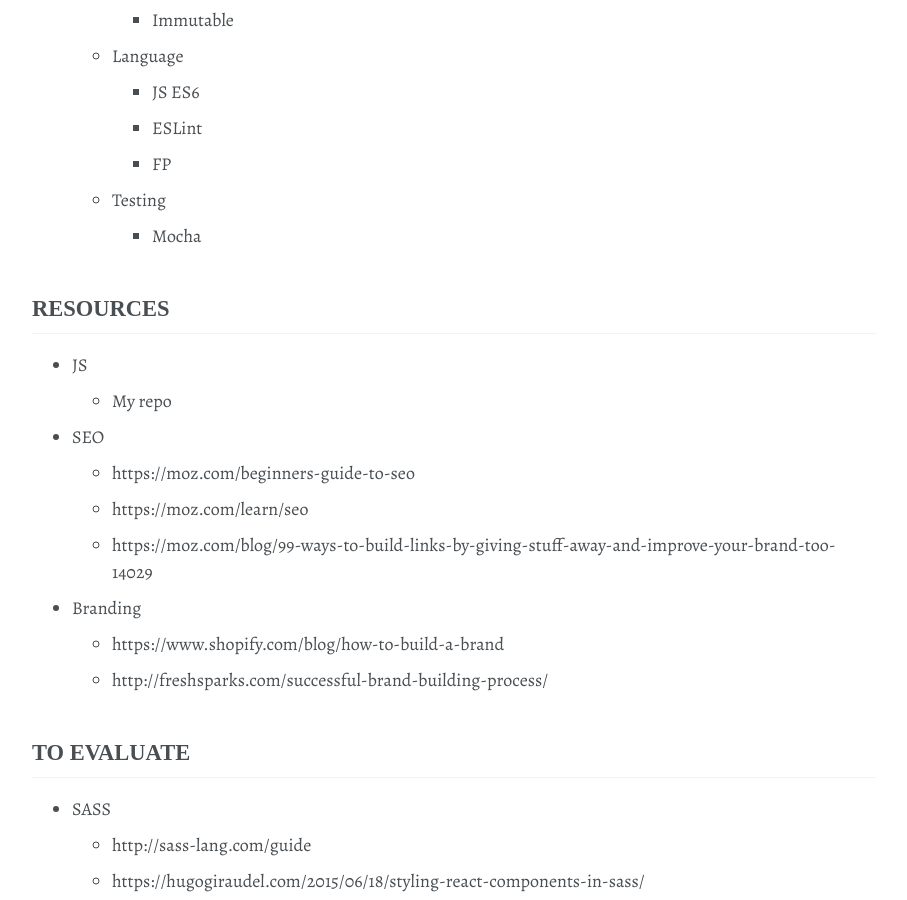
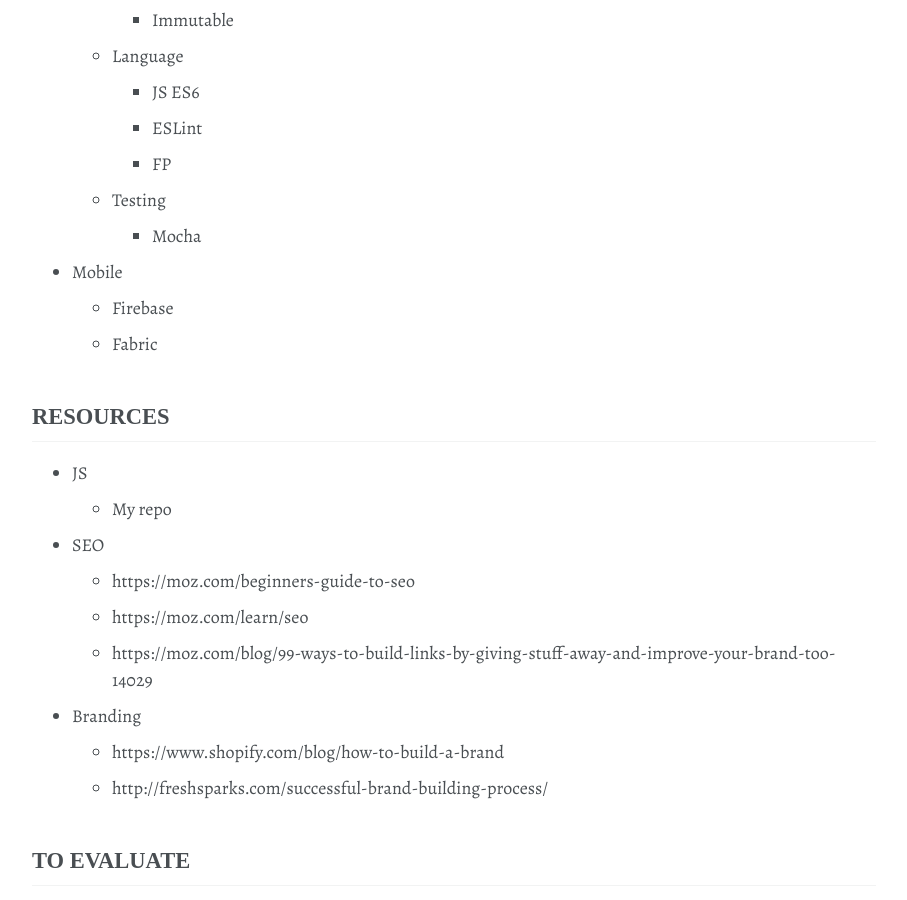
Before and after one commit to shanemileham/levelupmylife, a Jekyll site: the page built from _content/tech/stack.md, in a window 1280 px wide and 900 px high, scrolled down 1621 px. Shown: the whole window, without its empty margins (86-993 px from the left). Built offline with Jekyll 4.4.1, drawn with Linux system fonts in a browser that asks for light colours; some web fonts are replaced; comment, search, counter and statistics services are not loaded.

Commit message:
Added to mobile tech stack

```diff
--- a/_content/tech/stack.md
+++ b/_content/tech/stack.md
@@ -53,6 +53,9 @@ Stack and Learning
     - FP
   - Testing
     - Mocha
+- Mobile
+  - Firebase
+  - Fabric
 
 ## RESOURCES
 - JS
```
